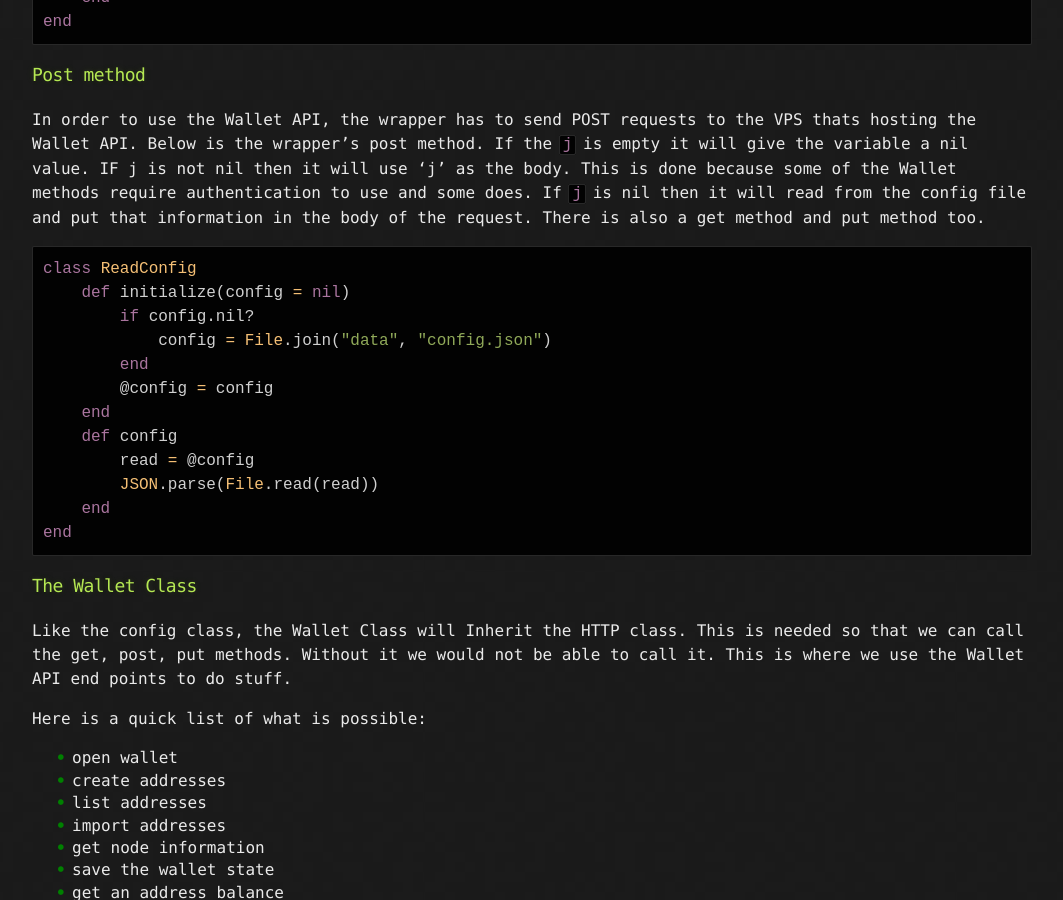
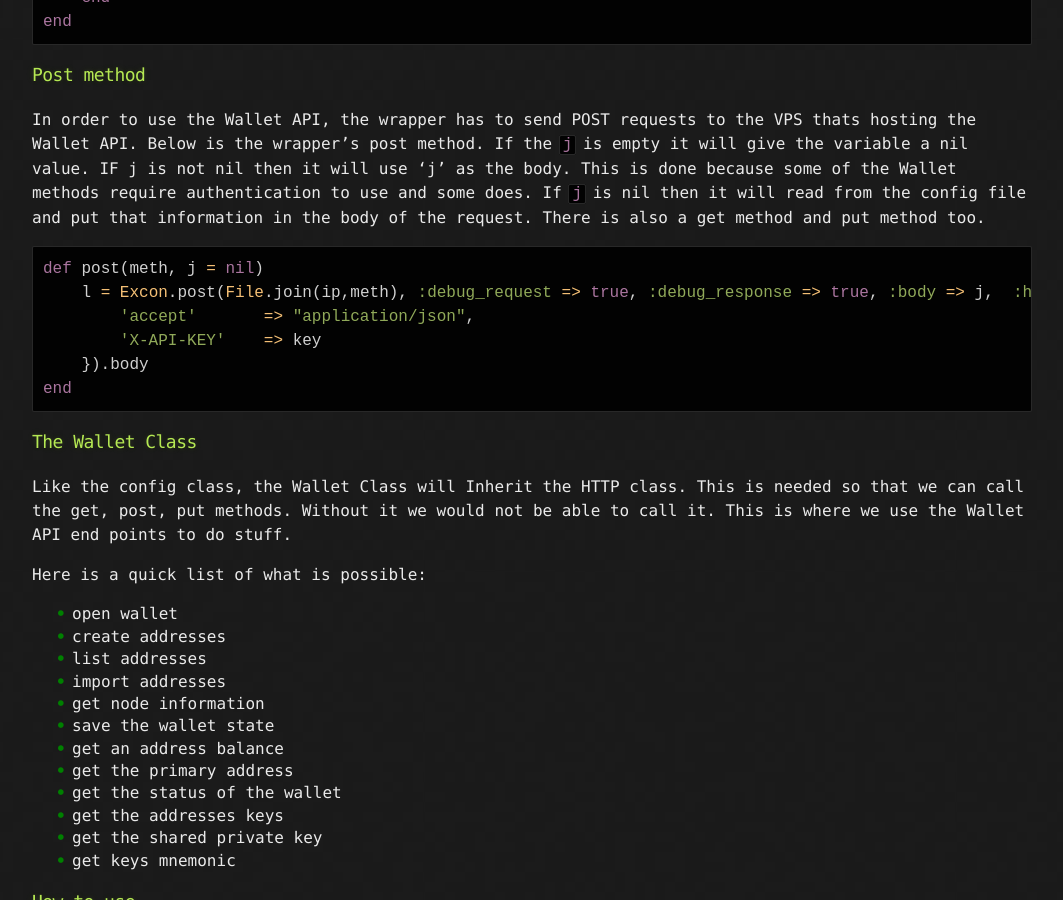
Before and after one commit to Michael-Meade/MinerFind, a Jekyll site: the page built from Projects/TurtleCoin-Wallet-API-Ruby.md, in a window 1280 px wide and 900 px high, scrolled down 1025 px. Shown: the whole window, without its empty margins (108-1171 px from the left). Built offline with Jekyll 4.4.1, drawn with Linux system fonts in a browser that asks for light colours; our own code applies the rules of GitHub Pages for plain Markdown files; the repository's description, which GitHub fills in, is left out.

Commit message:
Update TurtleCoin-Wallet-API-Ruby.md

````diff
--- a/Projects/TurtleCoin-Wallet-API-Ruby.md
+++ b/Projects/TurtleCoin-Wallet-API-Ruby.md
@@ -41,17 +41,11 @@ Below is the wrapper's post method. If the `j` is empty it will give the variabl
 This is done because some of the Wallet methods require authentication to use and some does. If `j` is nil then it will read from the config file
 and put that information in the body of the request. There is also a get method and put method too.
 ```ruby
-class ReadConfig
-    def initialize(config = nil)
-        if config.nil?
-            config = File.join("data", "config.json")
-        end
-        @config = config
-    end
-    def config
-        read = @config
-        JSON.parse(File.read(read))
-    end
+def post(meth, j = nil)
+    l = Excon.post(File.join(ip,meth), :debug_request => true, :debug_response => true, :body => j,  :headers => {
+        'accept'       => "application/json",
+        'X-API-KEY'    => key
+    }).body
 end
 ```
 
````
